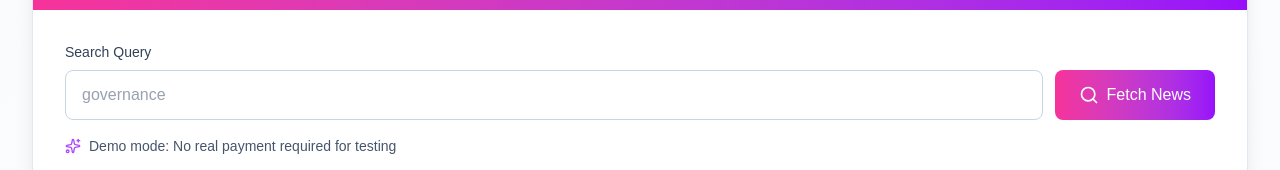
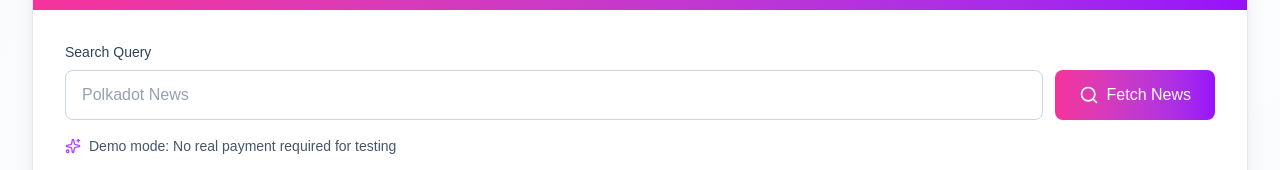
Before and after one commit to HTTPayer/polkax402-client, a Next.js app in the folder frontend/: page / in a window 1280 px wide. Shown: the part 520-690 px from the top of the page. Built offline with nearby package versions, Linux system fonts and the light colour scheme.

Commit message:
Feature: Backend Deployment

```diff
--- a/frontend/components/NewsDemo.tsx
+++ b/frontend/components/NewsDemo.tsx
@@ -9,7 +9,7 @@
 }
 
 export default function NewsDemo({ walletConnected, selectedAccount }: Props) {
-  const [query, setQuery] = useState('governance');
+  const [query, setQuery] = useState('Polkadot News');
   const [loading, setLoading] = useState(false);
   const [result, setResult] = useState<any>(null);
   const [error, setError] = useState<string | null>(null);
```
